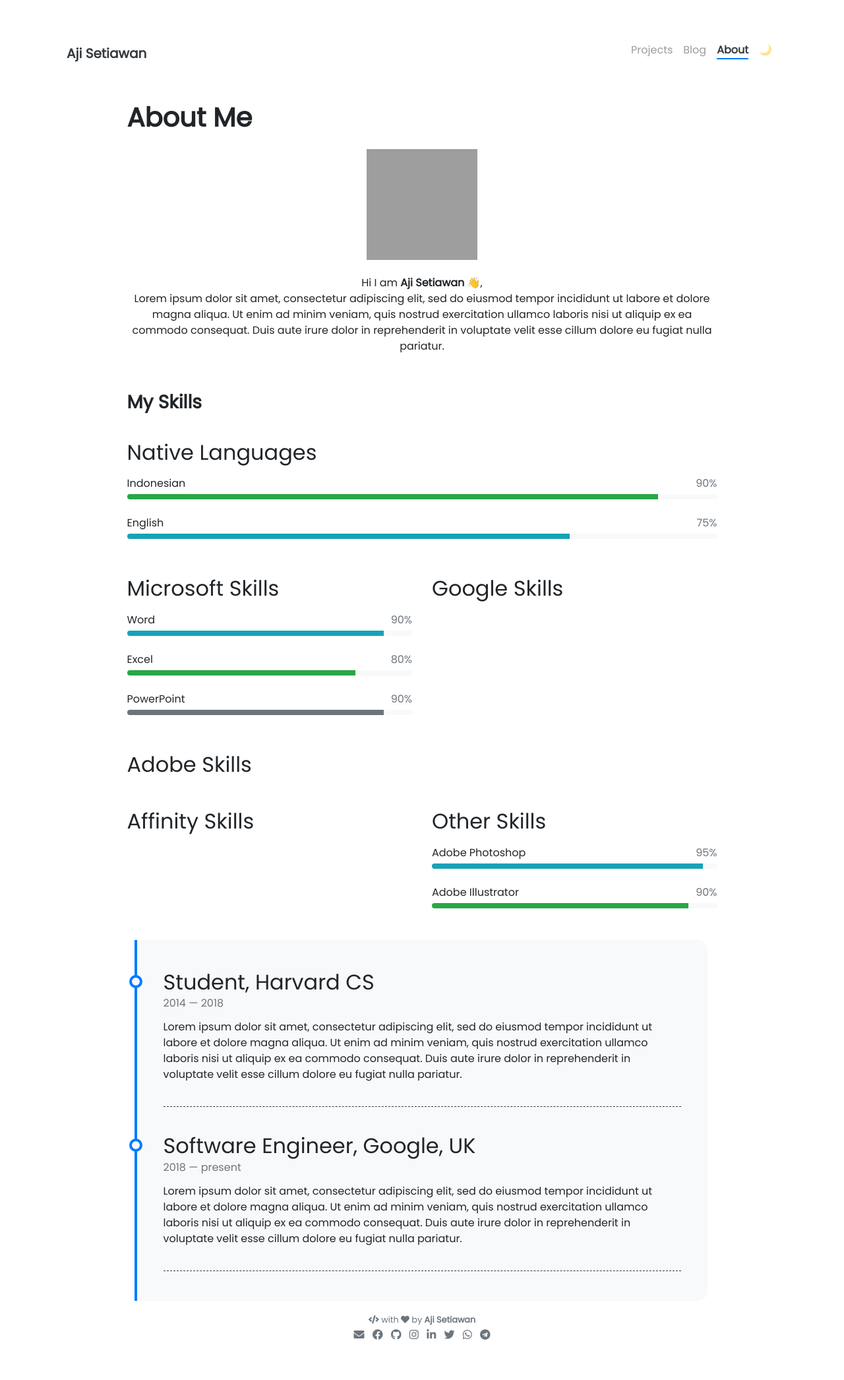
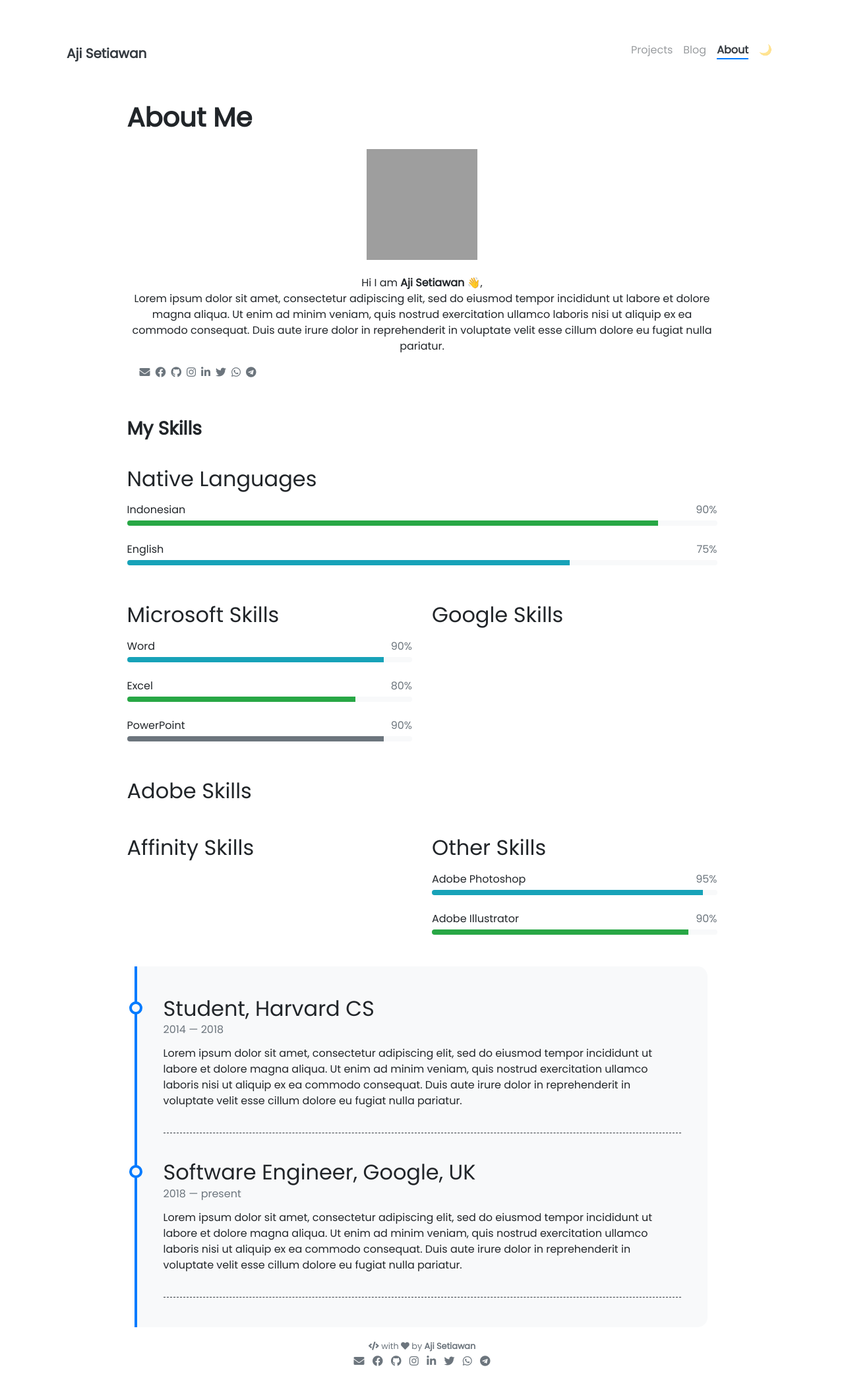
Before and after one commit to ajisetiawan716/ajisetiawan716.github.io, a Jekyll site: the page built from pages/about.md, in a window 1280 px wide. Shown: the whole page at 66% size. Built offline with Jekyll 4.4.1, drawn with Linux system fonts in a browser that asks for light colours; nearby versions of some CDN libraries; emoji names are drawn with the system emoji font; before the commit the page ends 2052 px from its top, so only the background shows below that; grey boxes are pictures that could not be loaded.

Commit message:
Update about.md

```diff
--- a/pages/about.md
+++ b/pages/about.md
@@ -13,6 +13,8 @@ weight: 3
 <br>
 Hi I am <b>{{ site.author.name }}</b> :wave:,<br>
 Lorem ipsum dolor sit amet, consectetur adipiscing elit, sed do eiusmod tempor incididunt ut labore et dolore magna aliqua. Ut enim ad minim veniam, quis nostrud exercitation ullamco laboris nisi ut aliquip ex ea commodo consequat. Duis aute irure dolor in reprehenderit in voluptate velit esse cillum dolore eu fugiat nulla pariatur.
+<br>
+{% include social.html %}
 </p>
 
 <br>
```
